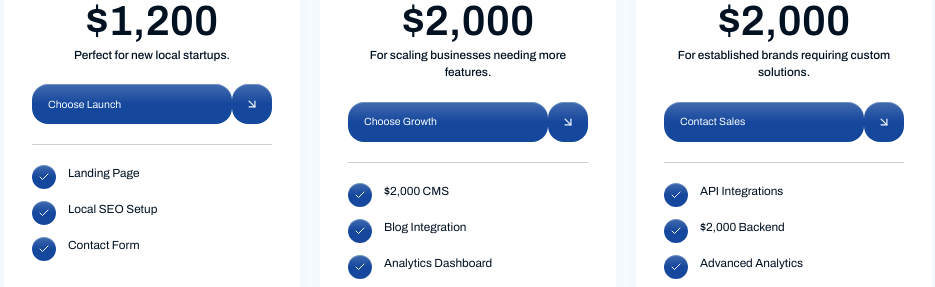
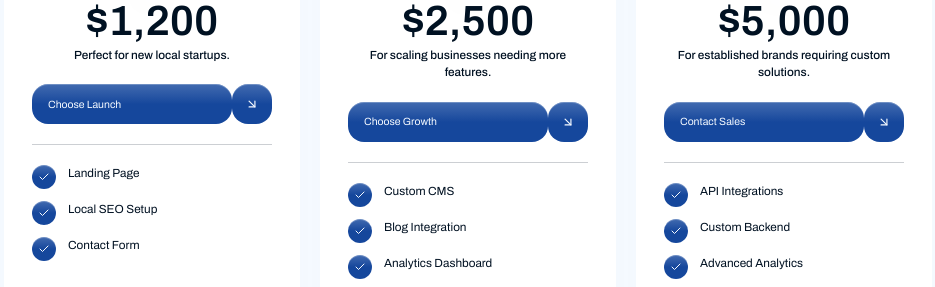
Before and after one commit to dmytro-webild/e8193818-3864-451e-96ee-090560417aea, a React (Vite) app: page / in a window 1280 px wide. Shown: the part 2317-2604 px from the top of the page, without its empty margins (172-1107 px from the left). Built offline with nearby package versions, Linux system fonts and the light colour scheme; a web font is replaced by a local one.

Commit message:
Bob AI: Change the Growth plan price to 2,500 and the Enterprise plan price to 5,000 in

```diff
--- a/src/pages/HomePage.tsx
+++ b/src/pages/HomePage.tsx
@@ -103,10 +103,10 @@ export default function HomePage() {
         },
         {
           tag: "Growth",
-          price: "$2,000",
+          price: "$2,500",
           description: "For scaling businesses needing more features.",
           features: [
-            "$2,000 CMS",
+            "Custom CMS",
             "Blog Integration",
             "Analytics Dashboard",
             "Priority Support",
@@ -118,11 +118,11 @@ export default function HomePage() {
         },
         {
           tag: "Enterprise",
-          price: "$2,000",
+          price: "$5,000",
           description: "For established brands requiring custom solutions.",
           features: [
             "API Integrations",
-            "$2,000 Backend",
+            "Custom Backend",
             "Advanced Analytics",
             "Dedicated Project Manager",
           ],
```
